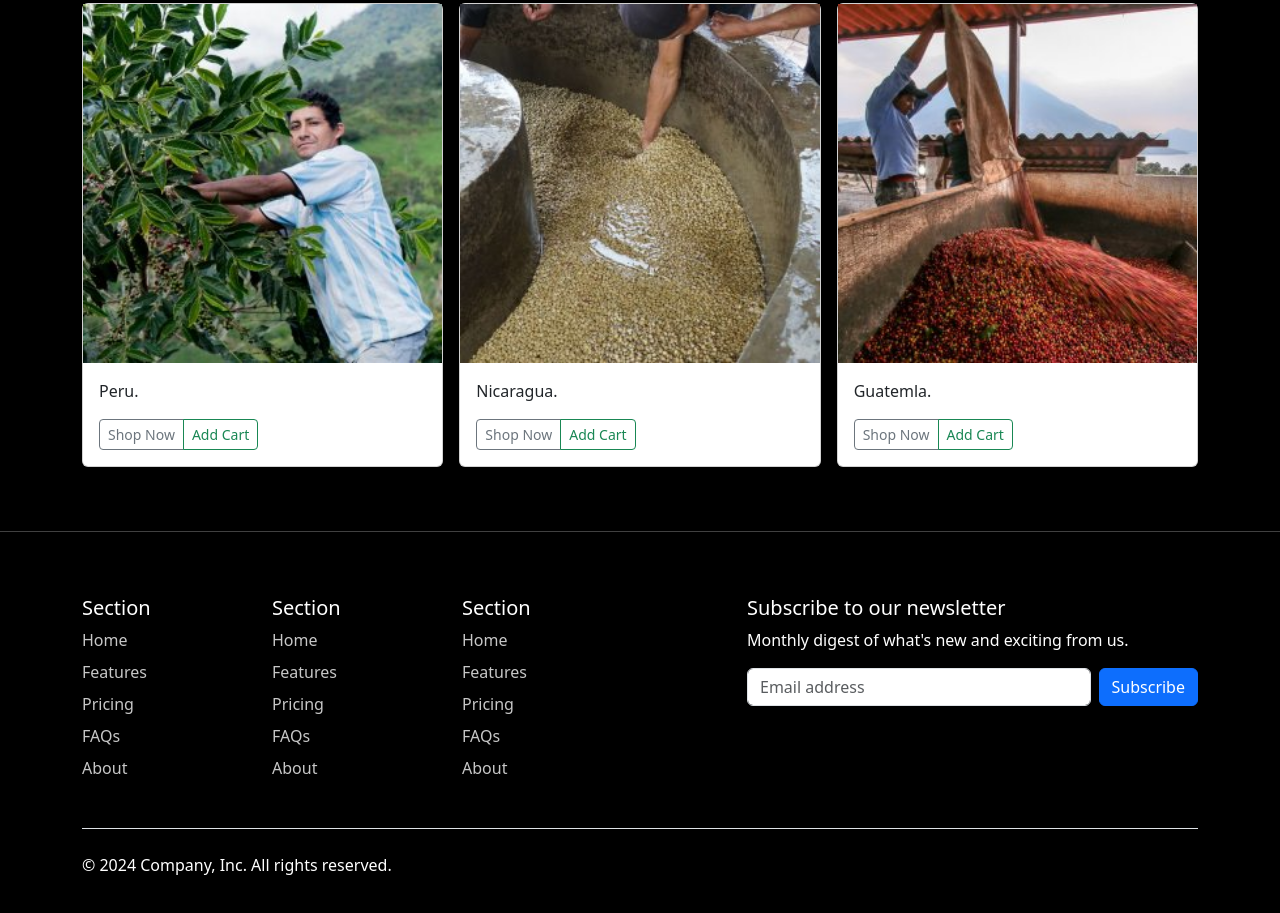
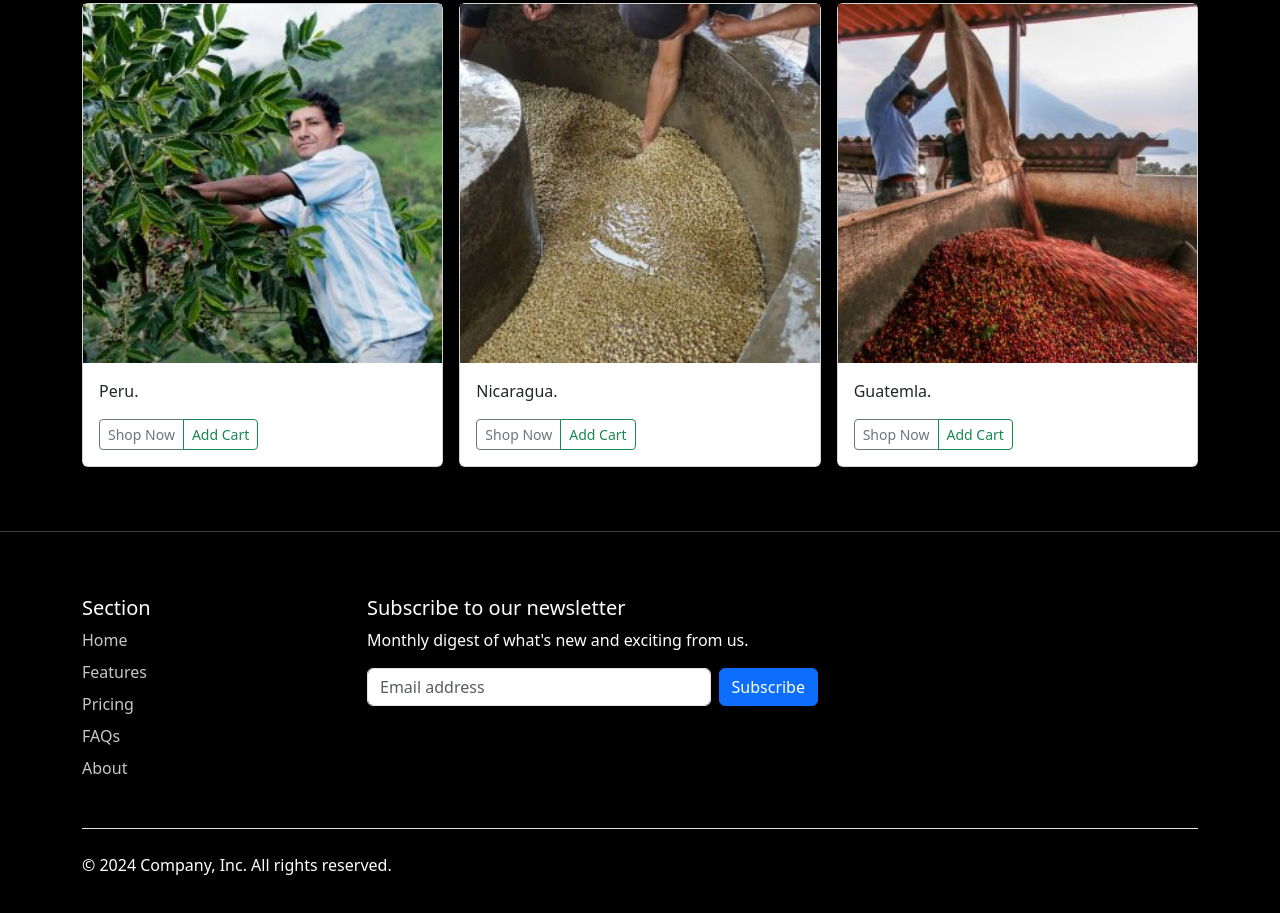
Before and after one commit to iamansh1234-crypto/caffee, a plain HTML site: page Imported Beverages.html in a window 1280 px wide. Shown: the part 1423-2336 px from the top of the page. Drawn offline with nearby package versions, Linux system fonts and the light colour scheme.

Commit message:
Update Imported Beverages.html

```diff
--- a/Imported Beverages.html
+++ b/Imported Beverages.html
@@ -219,27 +219,9 @@
             </ul>
           </div>
 
-          <div class="col-6 col-md-2 mb-3">
-            <h5>Section</h5>
-            <ul class="nav flex-column">
-              <li class="nav-item mb-2"><a href="#" class="nav-link p-0 text-body-secondary">Home</a></li>
-              <li class="nav-item mb-2"><a href="#" class="nav-link p-0 text-body-secondary">Features</a></li>
-              <li class="nav-item mb-2"><a href="#" class="nav-link p-0 text-body-secondary">Pricing</a></li>
-              <li class="nav-item mb-2"><a href="#" class="nav-link p-0 text-body-secondary">FAQs</a></li>
-              <li class="nav-item mb-2"><a href="#" class="nav-link p-0 text-body-secondary">About</a></li>
-            </ul>
-          </div>
 
-          <div class="col-6 col-md-2 mb-3">
-            <h5>Section</h5>
-            <ul class="nav flex-column">
-              <li class="nav-item mb-2"><a href="#" class="nav-link p-0 text-body-secondary">Home</a></li>
-              <li class="nav-item mb-2"><a href="#" class="nav-link p-0 text-body-secondary">Features</a></li>
-              <li class="nav-item mb-2"><a href="#" class="nav-link p-0 text-body-secondary">Pricing</a></li>
-              <li class="nav-item mb-2"><a href="#" class="nav-link p-0 text-body-secondary">FAQs</a></li>
-              <li class="nav-item mb-2"><a href="#" class="nav-link p-0 text-body-secondary">About</a></li>
-            </ul>
-          </div>
+
+
 
           <div class="col-md-5 offset-md-1 mb-3">
             <form>
```
